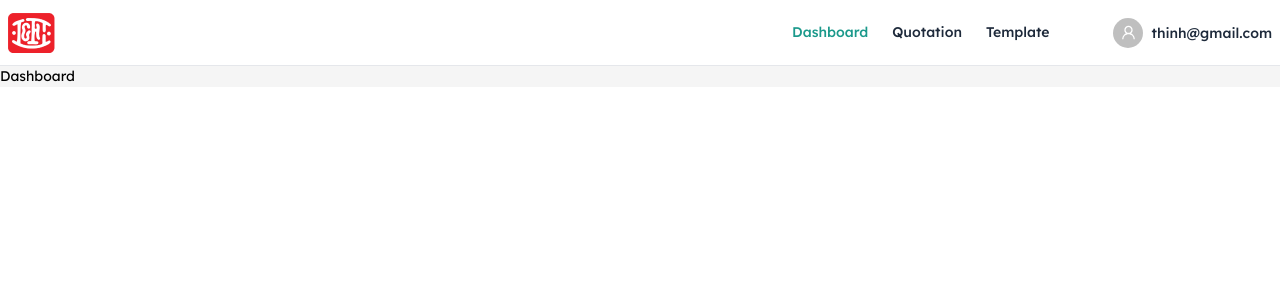
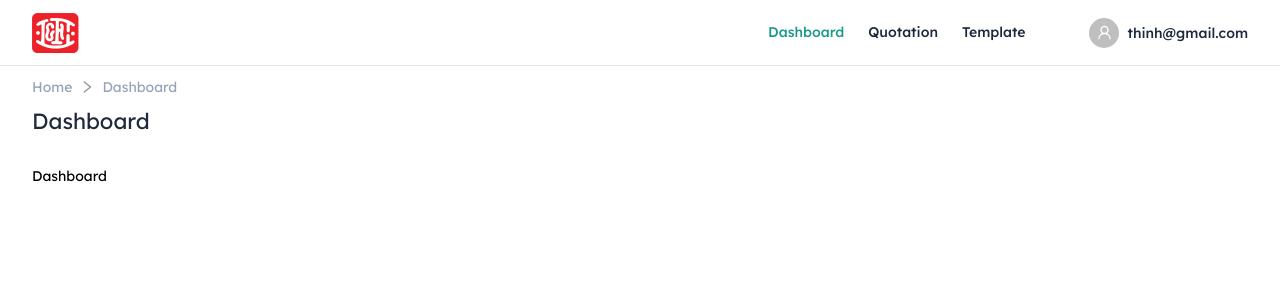
Before and after one commit to namnvph16599/smart-app, a React (Vite) app: page /dashboard in a window 1280 px wide. Shown: the top 300 px of the page. Built offline with nearby package versions, Linux system fonts and the light colour scheme.

Commit message:
fix: layout header, db

```diff
--- a/src/layout/main-layout.tsx
+++ b/src/layout/main-layout.tsx
@@ -49,7 +49,7 @@ const MainLayout = memo(() => {
 
   return (
     <Layout>
-      <header className="bg-white flex justify-between items-center h-[66px] py-4px px-8px border-b border-grayscale-border sha">
+      <header className="bg-white flex justify-between items-center h-[66px] py-4px px-[32px] border-b border-grayscale-border sha">
         <Link to={AppRoutes.dashboard.value}>
           <img src={Logo} alt="Smart App" />
         </Link>
--- a/src/pages/dashboard/dashboard.tsx
+++ b/src/pages/dashboard/dashboard.tsx
@@ -1,7 +1,24 @@
-import React from "react";
+import AppRoutes from "../../routers/app-router";
+import { AppLocation } from "../../components";
+import { memo } from "react";
 
-const Dashboard = () => {
-  return <div>Dashboard</div>;
-};
+const Dashboard = memo(() => {
+  return (
+    <div className="bg-white px-[32px] custom-table">
+      <AppLocation
+        routes={[
+          {
+            label: "Home",
+            to: AppRoutes.home,
+          },
+          {
+            label: "Dashboard",
+          },
+        ]}
+      />
+      <div className="pt-32px">Dashboard</div>
+    </div>
+  );
+});
 
 export default Dashboard;
```
